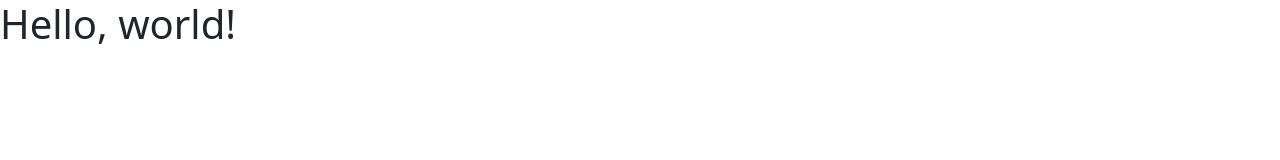
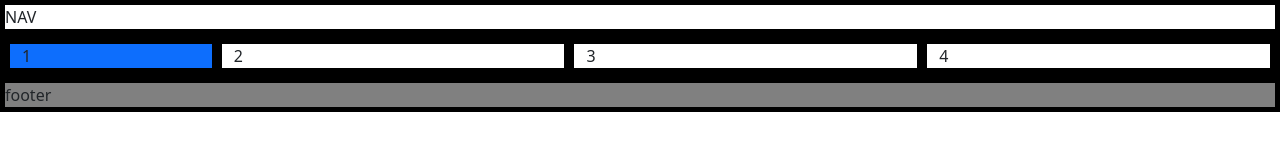
Before and after one commit to stefanie-g/bootstrap-boilerplate, a plain HTML site: page index.html in a window 1280 px wide. Drawn offline with nearby package versions, Linux system fonts and the light colour scheme.

Commit message:
fixed file structure

```diff
--- a/project/index.html
+++ b/index.html
@@ -7,11 +7,31 @@
 
     <!-- Bootstrap CSS -->
     <link href="https://cdn.jsdelivr.net/npm/bootstrap@5.1.3/dist/css/bootstrap.min.css" rel="stylesheet" integrity="sha384-1BmE4kWBq78iYhFldvKuhfTAU6auU8tT94WrHftjDbrCEXSU1oBoqyl2QvZ6jIW3" crossorigin="anonymous">
-
+    <style>
+      .border-mv{
+        border: 5px solid black;
+      }
+      .bg-grey{
+        background-color: grey;
+      }
+    </style>
     <title>Hello, world!</title>
   </head>
   <body>
-    <h1>Hello, world!</h1>
+    <div class="nav border-mv">
+     NAV
+    </div>
+    <div class="container-fluid">
+      <div class="row border-mv">
+        <div class="col-2 bg-primary border-mv">1</div>
+        <div class="col border-mv">2</div>
+        <div class="col border-mv">3</div>
+        <div class="col border-mv">4</div>
+      </div>
+  </div>
+    <div class="footer bg-grey border-mv">
+      footer
+    </div>
 
     <!-- Optional JavaScript; choose one of the two! -->
 
```
Also changed, not shown: css/style.css (added, +29 -0 lines).
